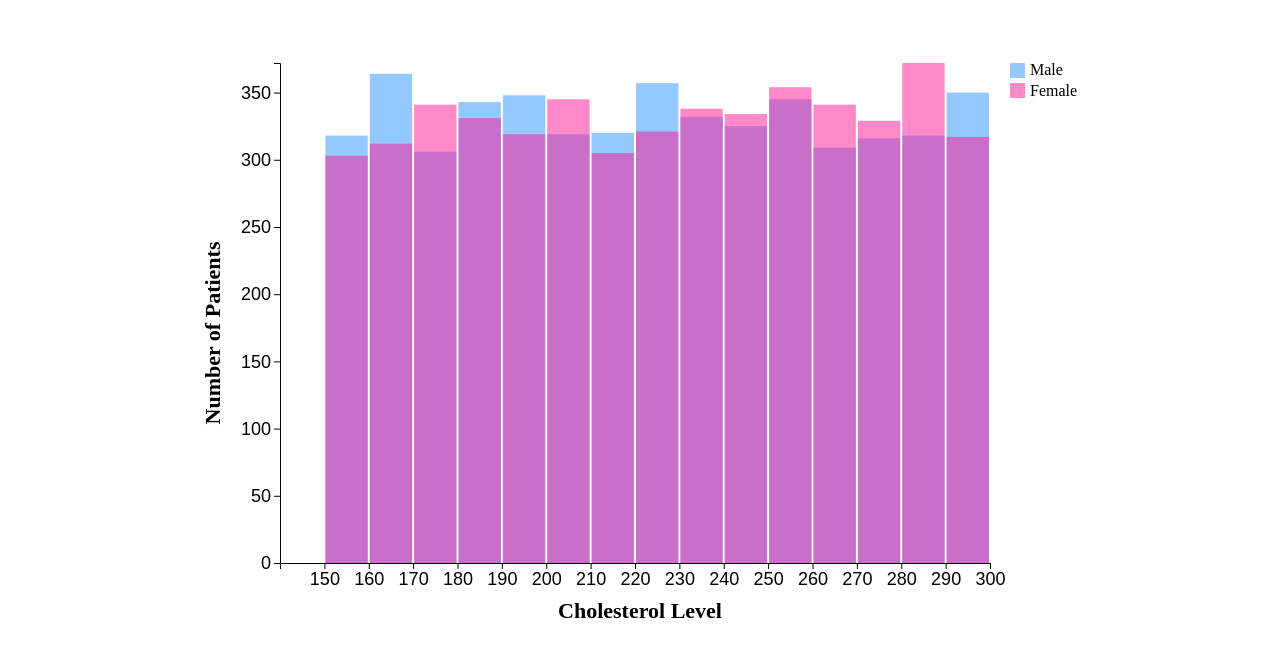
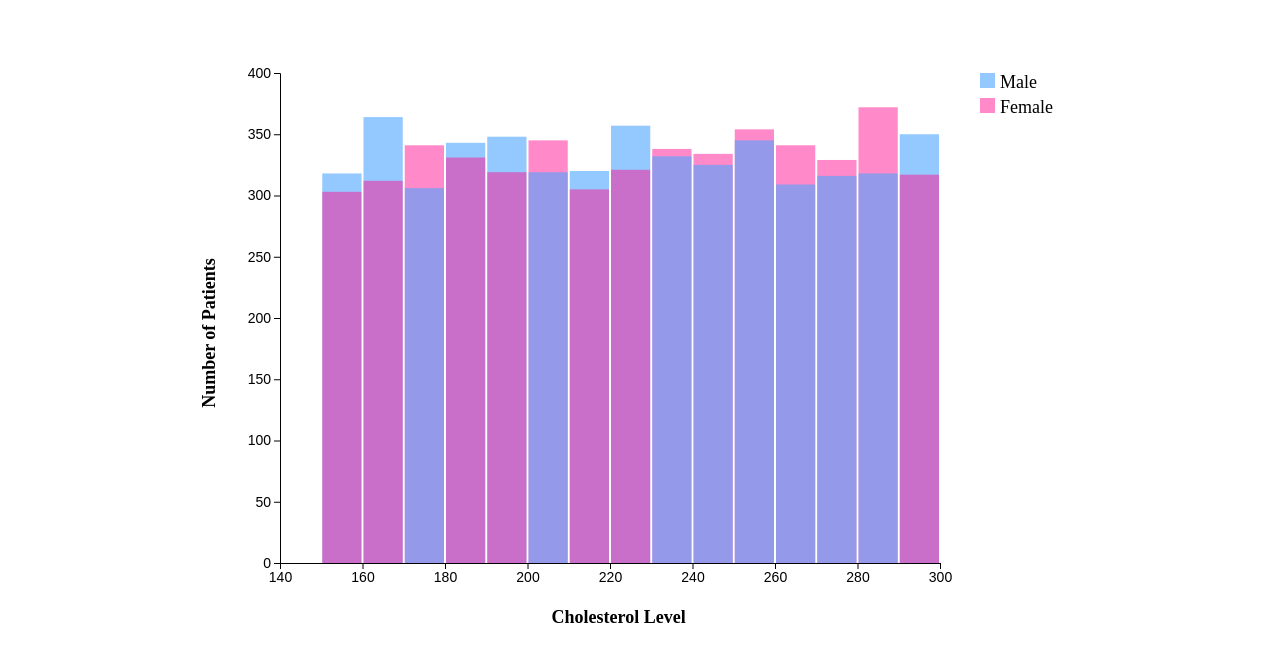
Before and after one commit to dyle123/DoAnhThucHanh, a plain HTML site: page Task/Task8.html in a window 1280 px wide. Shown: the part 96-758 px from the top of the page. Drawn offline with nearby package versions, Linux system fonts and the light colour scheme.

Commit message:
update task 8

```diff
--- a/JS/Task8.js
+++ b/JS/Task8.js
@@ -2,6 +2,7 @@ d3.csv("../cleaned_heart_disease1.csv").then(function (data) {
     const maleData = [];
     const femaleData = [];
 
+    // --- 1. Tiền xử lý dữ liệu (giữ nguyên) ---
     data.forEach(d => {
         const gender = +d["Gender"]; // 1: Male, 0: Female
         const cholesterol = +d["Cholesterol Level"];
@@ -13,100 +14,176 @@ d3.csv("../cleaned_heart_disease1.csv").then(function (data) {
 
     const width = 900;
     const height = 600;
-    const margin = { top: 30, right: 100, bottom: 70, left: 90 };
-
-
+    const margin = { top: 40, right: 150, bottom: 70, left: 90 }; // Tăng top/right margin nếu cần
 
     const svg = d3.select("#chart")
         .append("svg")
         .attr("width", width)
         .attr("height", height);
 
+    // --- 2. Scales và Histogram Generator (giữ nguyên) ---
+    // Tìm min/max thực tế từ dữ liệu đã lọc NaN
+    const allCholesterol = [...maleData, ...femaleData];
+    const xMin = d3.min(allCholesterol);
+    const xMax = d3.max(allCholesterol);
+
     const x = d3.scaleLinear()
-        .domain([150, d3.max(data, d => +d["Cholesterol Level"])])
-        .range([margin.left, width - margin.right])
-        .nice();
+        .domain([xMin, xMax]).nice() // .nice() để làm tròn domain trục X
+        .range([margin.left, width - margin.right]);
 
     const histogram = d3.histogram()
         .value(d => d)
-        .domain(x.domain())
-        .thresholds(d3.range(150, d3.max(data, d => +d["Cholesterol Level"]) + 10, 10))
-
+        .domain(x.domain()) // Dùng domain đã nice() của trục X
+        .thresholds(x.ticks(20)); // Khoảng 20 bins, D3 sẽ tự điều chỉnh thresholds đẹp hơn
 
     const maleBins = histogram(maleData);
     const femaleBins = histogram(femaleData);
 
     const y = d3.scaleLinear()
-        .domain([0, d3.max([...maleBins, ...femaleBins], d => d.length)])
+        .domain([0, d3.max([...maleBins, ...femaleBins], d => d.length)]).nice() // .nice() cho trục Y
         .range([height - margin.bottom, margin.top]);
 
-    // Draw male histogram
-    svg.selectAll(".bar-male")
-        .data(maleBins)
-        .enter().append("rect")
-        .attr("class", "bar-male")
+    // --- 3. Tooltip Div và Handlers ---
+    const tooltip = d3.select(".tooltip");
+
+    // Hàm mouseover cho từng thanh riêng lẻ
+    const mouseover = function(event, d) {
+        tooltip.style("opacity", 1);
+        d3.select(this)
+          .style("stroke", "black") // Thêm viền đen khi hover
+          .style("opacity", 1);     // Tăng độ mờ lên 100%
+    };
+
+    // Hàm mousemove cho từng thanh riêng lẻ
+    const mousemove = function(event, d) {
+        // d ở đây là pairedBin data cho nhóm
+        const element = d3.select(this);
+        const isMale = element.classed("bar-male");
+        const genderText = isMale ? "Male" : "Female";
+        // Truy cập count từ paired data
+        const count = isMale ? d.maleCount : d.femaleCount;
+        // Lấy khoảng giá trị của bin (làm tròn cho dễ đọc nếu cần)
+        const binRange = `[${Math.round(d.x0)} - ${Math.round(d.x1)})`;
+
+        tooltip
+            .html(`Cholesterol: ${binRange}<br>Gender: ${genderText}<br>Count: ${count}`)
+            .style("left", (event.pageX + 15) + "px")
+            .style("top", (event.pageY - 28) + "px");
+    };
+
+    // Hàm mouseleave cho từng thanh riêng lẻ
+    const mouseleave = function(event, d) {
+        tooltip.style("opacity", 0);
+        const element = d3.select(this);
+        // Xác định opacity gốc dựa trên class
+        const originalOpacity = element.classed("bar-male") ? 0.6 : 0.5;
+        element
+            .style("stroke", "none") // Bỏ viền đen
+            .style("opacity", originalOpacity); // Trả về độ mờ ban đầu
+    };
+
+    // --- 4 & 5. Tạo Paired Bins và Vẽ Overlapping Histograms với thanh thấp hơn ở trên ---
+
+    // Kết hợp dữ liệu maleBins và femaleBins dựa trên bin
+    const pairedBins = maleBins.map((maleBin, i) => {
+        const femaleBin = femaleBins[i];
+        return {
+            x0: maleBin.x0, // Bắt đầu khoảng
+            x1: maleBin.x1, // Kết thúc khoảng
+            maleCount: maleBin.length, // Số lượng nam trong bin
+            femaleCount: femaleBin.length // Số lượng nữ trong bin
+        };
+    });
+
+    // Tạo một nhóm (g) cho mỗi bin
+    const binGroups = svg.selectAll(".bin-group")
+        .data(pairedBins)
+        .enter().append("g")
+        .attr("class", "bin-group");
+
+    // Vẽ các thanh Male bên trong nhóm
+    binGroups.append("rect")
+        .attr("class", "bar-male") // Giữ class
+        .attr("x", d => x(d.x0) + 1) // +1 để có khoảng cách nhỏ giữa các bin
+        .attr("y", d => y(d.maleCount))
+        .attr("width", d => Math.max(0, x(d.x1) - x(d.x0) - 2)) // -2 để có khoảng cách, đảm bảo không âm
+        .attr("height", d => y(0) - y(d.maleCount))
+        .attr("fill", "#4da6ff")
+        .attr("opacity", 0.6); // Opacity gốc cho male
+
+    // Vẽ các thanh Female bên trong nhóm
+    binGroups.append("rect")
+        .attr("class", "bar-female") // Giữ class
         .attr("x", d => x(d.x0) + 1)
-        .attr("y", d => y(d.length))
-        .attr("width", d => x(d.x1) - x(d.x0) - 2)
-        .attr("height", d => y(0) - y(d.length))
-        .attr("fill", "#4da6ff")
-        .attr("opacity", 0.6)
+        .attr("y", d => y(d.femaleCount))
+        .attr("width", d => Math.max(0, x(d.x1) - x(d.x0) - 2))
+        .attr("height", d => y(0) - y(d.femaleCount))
+        .attr("fill", "deeppink")
+        .attr("opacity", 0.5); // Opacity gốc cho female
+
+    // --- Đảm bảo thanh thấp hơn nằm ở trên ---
+    binGroups.each(function(d) {
+        const group = d3.select(this);
+        const maleRect = group.select(".bar-male");
+        const femaleRect = group.select(".bar-female");
+
+        // Sử dụng .raise() để đưa phần tử lên trên cùng trong nhóm cha (group)
+        if (d.maleCount <= d.femaleCount) {
+            // Nếu nam thấp hơn hoặc bằng nữ, đưa thanh nam lên trên
+            maleRect.raise();
+        } else {
+            // Nếu nữ thấp hơn, đưa thanh nữ lên trên
+            femaleRect.raise();
+        }
+    });
 
 
-    // Draw female histogram
-    svg.selectAll(".bar-female")
-        .data(femaleBins)
-        .enter().append("rect")
-        .attr("class", "bar-female")
-        .attr("x", d => x(d.x0) + 1)
-        .attr("y", d => y(d.length))
-        .attr("width", d => x(d.x1) - x(d.x0) - 2)
-        .attr("height", d => y(0) - y(d.length))
-        .attr("fill", "deeppink")
-        .attr("opacity", 0.5)
+    // --- Gắn Event Handlers cho từng thanh riêng lẻ ---
+    // Chọn tất cả các thanh rect bên trong các nhóm bin-group
+    svg.selectAll(".bin-group rect")
+        .on("mouseover", mouseover)
+        .on("mousemove", mousemove) // Hàm mousemove đã được điều chỉnh để lấy data từ pairedBin
+        .on("mouseleave", mouseleave);
 
-    // X axis
+
+    // --- 6. Vẽ trục X ---
     svg.append("g")
         .attr("transform", `translate(0, ${height - margin.bottom})`)
-        .call(d3.axisBottom(x)
-            .tickValues(d3.range(150, d3.max(data, d => +d["Cholesterol Level"]) + 10, 10))
-        )
+        .call(d3.axisBottom(x))
         .selectAll("text")
-        .style("font-size", "18px");
+        .attr("class", "tick-text"); // Áp dụng class cho tick text
+        // Bỏ xoay và chỉnh font ở đây nếu muốn dùng CSS
 
-    // Y axis
+    // --- 7. Vẽ trục Y ---
     svg.append("g")
         .attr("transform", `translate(${margin.left}, 0)`)
         .call(d3.axisLeft(y))
         .selectAll("text")
-        .style("font-size", "18px");
+        .attr("class", "tick-text"); // Áp dụng class
 
 
+    // --- 8. Labels (giữ nguyên) ---
     // X label
     svg.append("text")
-        .attr("x", width / 2)
-        .attr("y", height - 15)
+        .attr("class", "axis-label") // Dùng class
+        .attr("x", width / 2.1)
+        .attr("y", height - 10) // Điều chỉnh Y nếu cần
         .attr("text-anchor", "middle")
-        .style("font-size", "22px")
-        .style("font-family", "Times New Roman")
-        .style("font-weight", "bold")
         .text("Cholesterol Level");
 
     // Y label
     svg.append("text")
+        .attr("class", "axis-label") // Dùng class
         .attr("transform", "rotate(-90)")
         .attr("x", -height / 2)
-        .attr("y", 30)
+        .attr("y", 25) // Điều chỉnh Y nếu cần
         .attr("text-anchor", "middle")
-        .style("font-size", "22px")
-        .style("font-family", "Times New Roman")
-        .style("font-weight", "bold")
         .text("Number of Patients");
 
 
-    // Legend
+    // --- 9. Legend (giữ nguyên, có thể chỉnh sửa style qua class) ---
     const legend = svg.append("g")
-        .attr("transform", `translate(${width - 80}, ${margin.top})`);
+        .attr("transform", `translate(${width - margin.right + 40}, ${margin.top})`); // Điều chỉnh vị trí
 
     legend.append("rect")
         .attr("x", 0)
@@ -114,26 +191,35 @@ d3.csv("../cleaned_heart_disease1.csv").then(function (data) {
         .attr("width", 15)
         .attr("height", 15)
         .attr("fill", "#4da6ff")
-        .attr("opacity", 0.6);
+        .attr("opacity", 0.6); // Giữ opacity gốc
 
     legend.append("text")
         .attr("x", 20)
-        .attr("y", 12)
+        .attr("y", 9) // Căn giữa với hình vuông
+        .attr("dy", "0.35em")
         .text("Male")
-        .attr("class", "legend");
+        .style("font-family", "Times New Roman")
+        .style("font-size", "18px") // Thay đổi kích thước chữ
+        .attr("class", "legend-text"); // Dùng class
+
 
     legend.append("rect")
         .attr("x", 0)
-        .attr("y", 20)
+        .attr("y", 25) // Tăng khoảng cách
         .attr("width", 15)
         .attr("height", 15)
         .attr("fill", "deeppink")
-        .attr("opacity", 0.5);
+        .attr("opacity", 0.5); // Giữ opacity gốc
 
     legend.append("text")
         .attr("x", 20)
-        .attr("y", 33)
+        .attr("y", 25 + 9) // Căn giữa với hình vuông
+        .attr("dy", "0.35em")
         .text("Female")
-        .attr("class", "legend");
+        .style("font-family", "Times New Roman")
+        .style("font-size", "18px") // Thay đổi kích thước chữ
+        .attr("class", "legend-text"); // Dùng class
 
+}).catch(function(error){
+    console.log("Error loading or processing data: ", error);
 });
--- a/Task/Task8.html
+++ b/Task/Task8.html
@@ -26,6 +26,32 @@
             /* căn giữa ngang */
             font-size: 4vh
         }
+
+         /* CSS cho tooltip (giữ nguyên) */
+         .tooltip {
+            position: absolute;
+            text-align: center;
+            padding: 8px;
+            font: 12px sans-serif;
+            background: lightsteelblue;
+            border: 0px;
+            border-radius: 8px;
+            pointer-events: none;
+            opacity: 0;
+            white-space: pre-line;
+        }
+        .axis-label {
+            font-size: 18px;
+            font-family: "Times New Roman", Times, serif;
+            font-weight: bold;
+        }
+        .legend-text {
+             font-size: 14px;
+             font-family: sans-serif;
+        }
+        .tick-text {
+            font-size: 14px;
+        }
     </style>
 </head>
 
@@ -33,6 +59,7 @@
     <a href="../index.html" class="quit-btn">Quit</a>
     <h1>Cholesterol Level Distribution by Gender</h1>
     <div id="chart"></div>
+    <div class="tooltip"></div>
     <script src="../JS/Task8.js"></script>
 </body>
 
```
